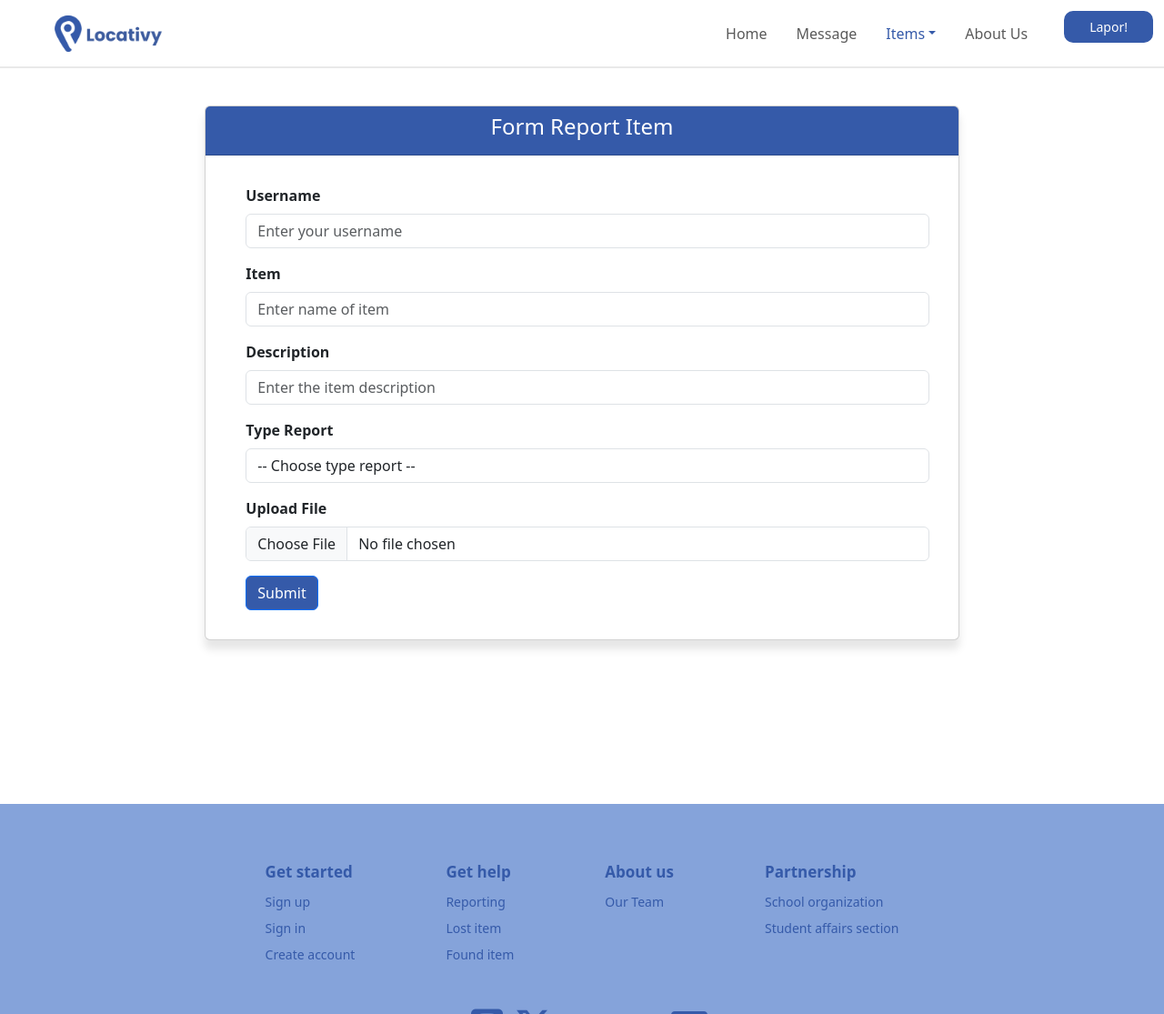
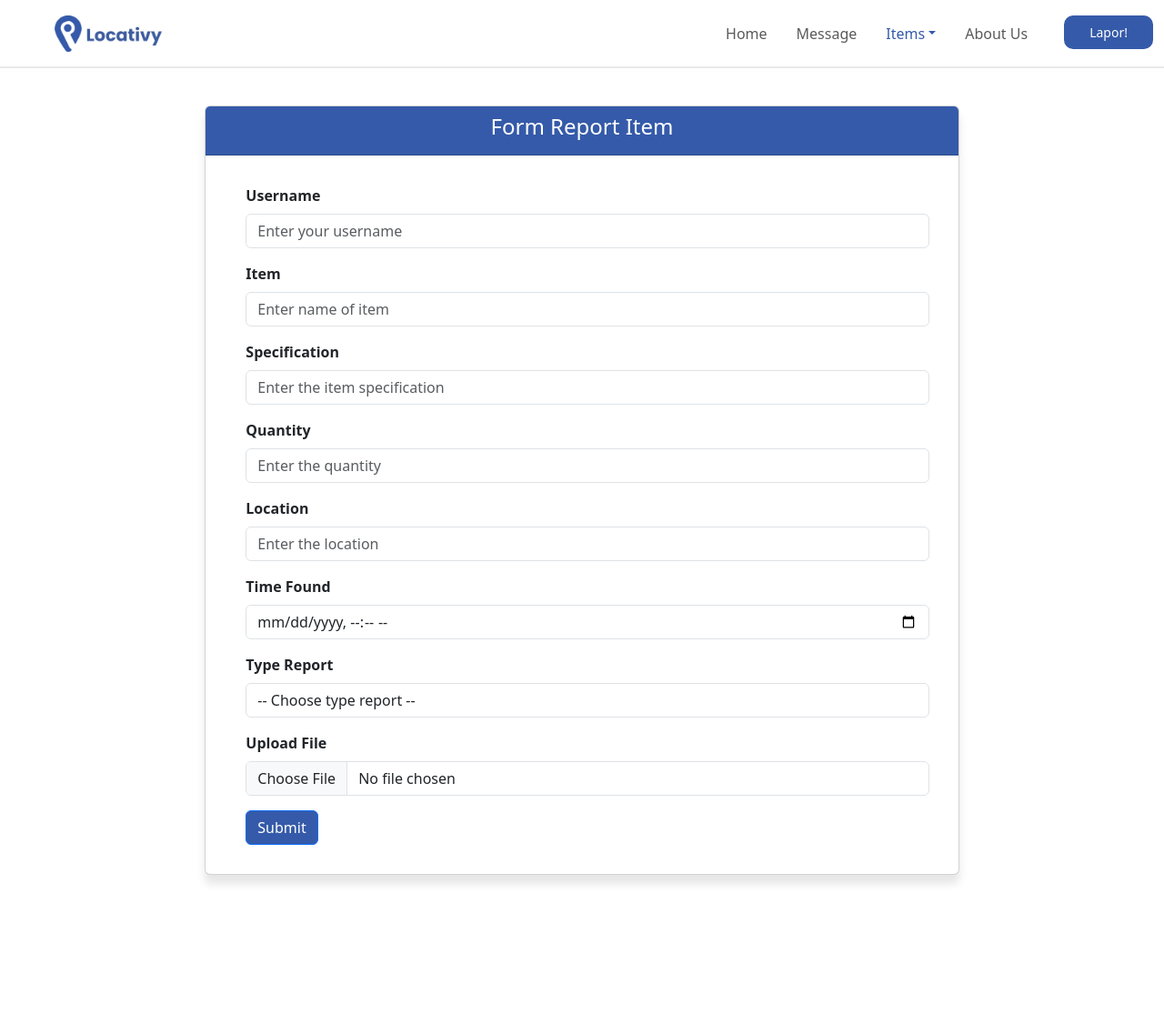
Before and after one commit to AchmadAdji/Locativy, a PHP site: page /report.php in a window 1280 px wide. Shown: the top 1115 px of the page at 91% size. Run offline with PHP 8.4, Linux system fonts and the light colour scheme.

Commit message:
listpage update

```diff
--- a/report.php
+++ b/report.php
@@ -6,7 +6,10 @@ $message = "";
 if ($_SERVER["REQUEST_METHOD"] == "POST") {
     $username = htmlspecialchars($_POST["username"]);
     $item = htmlspecialchars($_POST["item"]);
-    $description = htmlspecialchars($_POST["description"]);
+    $specification = htmlspecialchars($_POST["specification"]);
+    $quantity = htmlspecialchars($_POST["quantity"]);
+    $location = htmlspecialchars($_POST["location"]);
+    $time_found = htmlspecialchars($_POST["time_found"]);
     $type_report = htmlspecialchars($_POST["type_report"]);
     $file_name = $_FILES["file"]["name"];
     $file_tmp = $_FILES["file"]["tmp_name"];
@@ -21,9 +24,9 @@ if ($_SERVER["REQUEST_METHOD"] == "POST") {
     // Move uploaded file to the uploads directory
     if (move_uploaded_file($file_tmp, $file_path)) {
         // Insert data into the database
-        $sql = "INSERT INTO tb_reports (username, item, deskripsi, type_report, file_path) VALUES (?, ?, ?, ?, ?)";
+        $sql = "INSERT INTO tb_reports (username, item, specification, quantity, location, time_found, type_report, file_path) VALUES (?, ?, ?, ?, ?, ?, ?, ?)";
         $stmt = $conn->prepare($sql);
-        $stmt->bind_param("sssss", $username, $item, $description, $type_report, $file_path);
+        $stmt->bind_param("ssssssss", $username, $item, $specification, $quantity, $location, $time_found, $type_report, $file_path);
 
         if ($stmt->execute()) {
             $message = "<div class='alert alert-success'>Data successfully inserted</div>";
@@ -83,7 +86,7 @@ if ($_SERVER["REQUEST_METHOD"] == "POST") {
                         <li class="nav-item"><a class="nav-link" href="aboutus.html">About Us</a></li>
                     </ul>
                     <div class="button">
-                        <a class="login-button">Lapor!</a>
+                        <a class="login-button" type="submit" href="report.php">Lapor!</a>
                     </div>
                 </div>
             </div>
@@ -114,8 +117,20 @@ if ($_SERVER["REQUEST_METHOD"] == "POST") {
                 <input type="text" class="form-control" id="item" name="item" placeholder="Enter name of item" required>
             </div>
             <div class="mb-3">
-                <label for="description" class="form-label"><b>Description</b></label>
-                <input type="text" class="form-control" id="description" name="description" placeholder="Enter the item description" required>
+                <label for="specification" class="form-label"><b>Specification</b></label>
+                <input type="text" class="form-control" id="specification" name="specification" placeholder="Enter the item specification" required>
+            </div>
+            <div class="mb-3">
+                <label for="quantity" class="form-label"><b>Quantity</b></label>
+                <input type="number" class="form-control" id="quantity" name="quantity" placeholder="Enter the quantity" required>
+            </div>
+            <div class="mb-3">
+                <label for="location" class="form-label"><b>Location</b></label>
+                <input type="text" class="form-control" id="location" name="location" placeholder="Enter the location" required>
+            </div>
+            <div class="mb-3">
+                <label for="time_found" class="form-label"><b>Time Found</b></label>
+                <input type="datetime-local" class="form-control" id="time_found" name="time_found" required>
             </div>
             <div class="mb-3">
                 <label for="type_report" class="form-label"><b>Type Report</b></label>
```
Also changed, not shown: found-item.php (+27 -9 lines), lost-item.php (+25 -7 lines), uploads/32230127e78887ed14e792cdcf3a825b.jpg (added), uploads/images.jpg (added), uploads/mafiEalSCbe64rvjzZe1VKlPNO59u7CWK7YGlTK7R9Y.webp (added).
